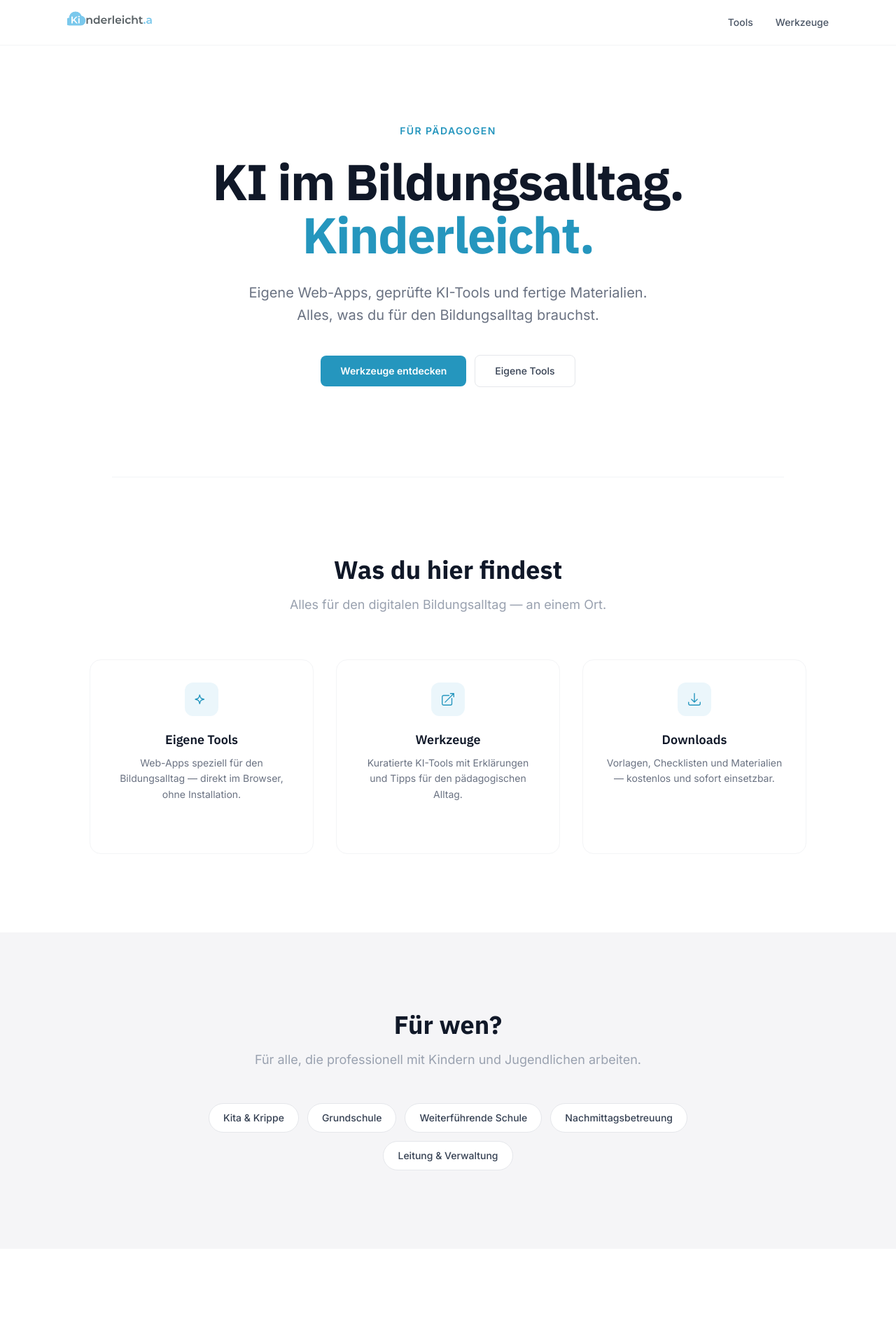
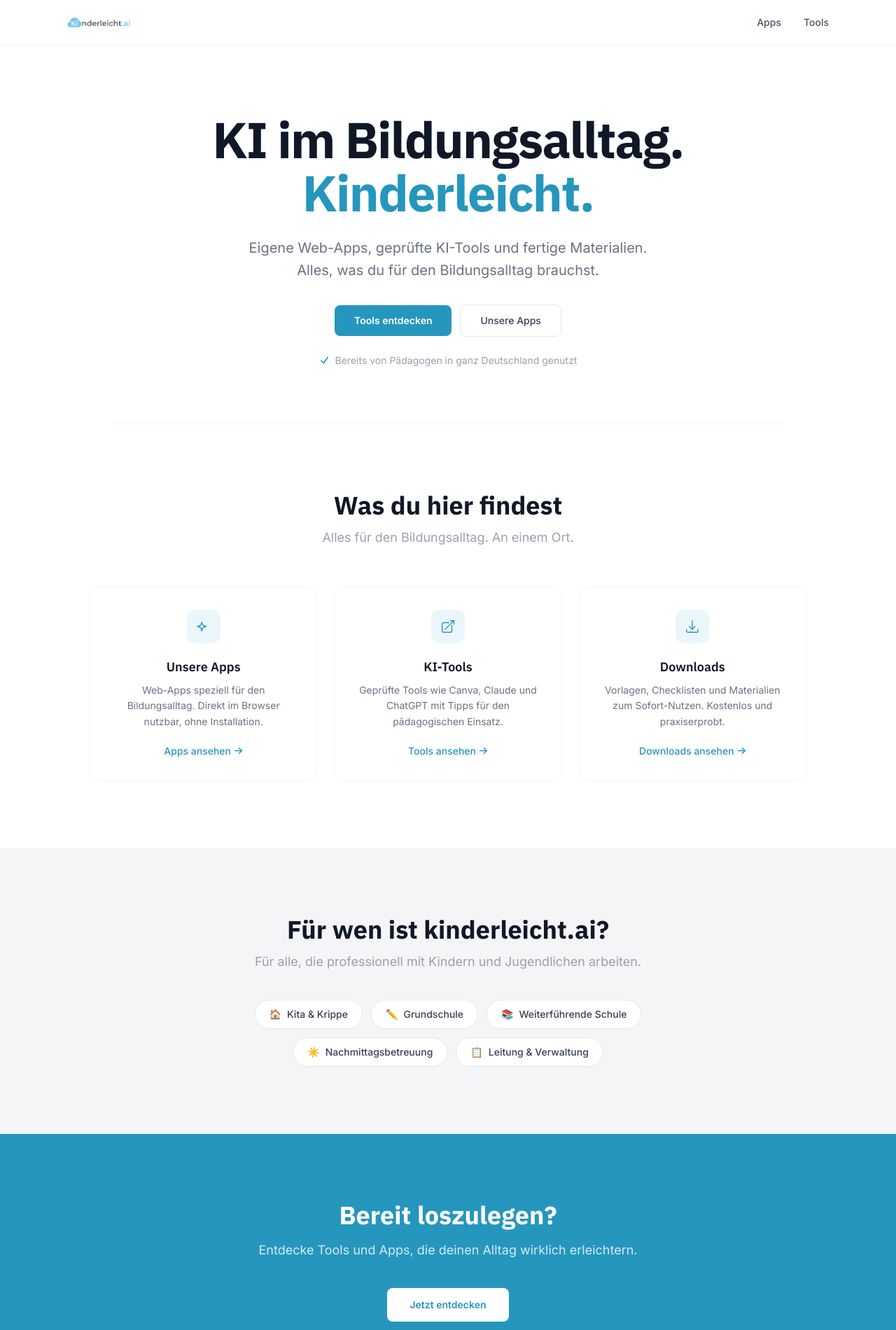
Before and after one commit to daumnicolas89-oss/kinderleicht-ai, a Next.js app: page / in a window 1280 px wide. Shown: the top 1900 px of the page at 70% size. Built offline with nearby package versions, Linux system fonts and the light colour scheme.

Commit message:
Layout 5

```diff
--- /dev/null
+++ b/app/apps/page.tsx
@@ -0,0 +1,79 @@
+import type { Metadata } from "next";
+import Link from "next/link";
+
+export const metadata: Metadata = {
+  title: "Apps — kinderleicht.ai",
+  description: "Eigene Web-Apps für den Bildungsalltag — direkt im Browser nutzbar.",
+};
+
+const apps = [
+  {
+    title: "Ferienplaner",
+    description:
+      "Ferienprogramme, Elternbriefe und Dienstpläne in Minuten statt Stunden. Direkt im Browser, ohne Installation.",
+    href: "https://ferienplaner.kinderleicht.ai",
+    tags: ["Planung", "Kita", "Schule"],
+  },
+];
+
+export default function AppsPage() {
+  return (
+    <section className="min-h-[70vh] py-20 px-4 sm:px-6 lg:px-8 bg-white">
+      <div className="max-w-6xl mx-auto">
+        <div className="max-w-2xl">
+          <p className="text-sm font-medium mb-3" style={{ color: "#2596be" }}>
+            Unsere Apps
+          </p>
+          <h1
+            className="text-4xl font-bold text-gray-900 tracking-tight leading-tight mb-4"
+            style={{ fontFamily: "var(--font-ibm-plex-sans)" }}
+          >
+            Web-Apps für Pädagogen
+          </h1>
+          <p className="text-lg text-gray-500 leading-relaxed">
+            Eigene KI-gestützte Web-Apps, speziell für den pädagogischen Alltag.
+            Direkt im Browser nutzbar, ohne Installation, ohne Account.
+          </p>
+        </div>
+
+        <div className="mt-12 grid grid-cols-1 sm:grid-cols-2 lg:grid-cols-3 gap-6">
+          {apps.map((app) => (
+            <Link
+              key={app.title}
+              href={app.href}
+              target="_blank"
+              rel="noopener noreferrer"
+              className="group bg-white rounded-xl border border-gray-100 shadow-sm p-6 flex flex-col gap-4 hover:border-[#74C5E0] hover:shadow-md transition-all"
+            >
+              <div className="flex items-start justify-between">
+                <h2
+                  className="text-base font-bold text-gray-900 group-hover:text-[#2596be] transition-colors"
+                  style={{ fontFamily: "var(--font-ibm-plex-sans)" }}
+                >
+                  {app.title}
+                </h2>
+                <svg
+                  width="16" height="16" viewBox="0 0 24 24" fill="none"
+                  stroke="currentColor" strokeWidth={2}
+                  className="text-gray-300 group-hover:text-[#2596be] transition-colors shrink-0 mt-0.5"
+                >
+                  <path strokeLinecap="round" strokeLinejoin="round" d="M13.5 6H5.25A2.25 2.25 0 003 8.25v10.5A2.25 2.25 0 005.25 21h10.5A2.25 2.25 0 0018 18.75V10.5m-10.5 6L21 3m0 0h-5.25M21 3v5.25" />
+                </svg>
+              </div>
+              <p className="text-sm text-gray-500 leading-relaxed flex-1">
+                {app.description}
+              </p>
+              <div className="flex flex-wrap gap-2">
+                {app.tags.map((tag) => (
+                  <span key={tag} className="text-xs px-2 py-1 rounded-full bg-[#F5F5F7] text-gray-500">
+                    {tag}
+                  </span>
+                ))}
+              </div>
+            </Link>
+          ))}
+        </div>
+      </div>
+    </section>
+  );
+}
--- a/app/page.tsx
+++ b/app/page.tsx
@@ -7,9 +7,10 @@ const pillars = [
         <path strokeLinecap="round" strokeLinejoin="round" d="M9.813 15.904L9 18.75l-.813-2.846a4.5 4.5 0 00-3.09-3.09L2.25 12l2.846-.813a4.5 4.5 0 003.09-3.09L9 5.25l.813 2.846a4.5 4.5 0 003.09 3.09L15.75 12l-2.846.813a4.5 4.5 0 00-3.09 3.09z" />
       </svg>
     ),
-    label: "Eigene Tools",
-    desc: "Web-Apps speziell für den Bildungsalltag — direkt im Browser, ohne Installation.",
-    href: "/tools",
+    label: "Unsere Apps",
+    desc: "Web-Apps speziell für den Bildungsalltag. Direkt im Browser nutzbar, ohne Installation.",
+    href: "/apps",
+    cta: "Apps ansehen",
   },
   {
     icon: (
@@ -17,9 +18,10 @@ const pillars = [
         <path strokeLinecap="round" strokeLinejoin="round" d="M13.5 6H5.25A2.25 2.25 0 003 8.25v10.5A2.25 2.25 0 005.25 21h10.5A2.25 2.25 0 0018 18.75V10.5m-10.5 6L21 3m0 0h-5.25M21 3v5.25" />
       </svg>
     ),
-    label: "Werkzeuge",
-    desc: "Kuratierte KI-Tools mit Erklärungen und Tipps für den pädagogischen Alltag.",
-    href: "/werkzeuge",
+    label: "KI-Tools",
+    desc: "Geprüfte Tools wie Canva, Claude und ChatGPT mit Tipps für den pädagogischen Einsatz.",
+    href: "/tools",
+    cta: "Tools ansehen",
   },
   {
     icon: (
@@ -28,32 +30,26 @@ const pillars = [
       </svg>
     ),
     label: "Downloads",
-    desc: "Vorlagen, Checklisten und Materialien — kostenlos und sofort einsetzbar.",
+    desc: "Vorlagen, Checklisten und Materialien zum Sofort-Nutzen. Kostenlos und praxiserprobt.",
     href: "/downloads",
+    cta: "Downloads ansehen",
   },
 ];
 
 const audiences = [
-  "Kita & Krippe",
-  "Grundschule",
-  "Weiterführende Schule",
-  "Nachmittagsbetreuung",
-  "Leitung & Verwaltung",
+  { label: "Kita & Krippe", emoji: "🏠" },
+  { label: "Grundschule", emoji: "✏️" },
+  { label: "Weiterführende Schule", emoji: "📚" },
+  { label: "Nachmittagsbetreuung", emoji: "☀️" },
+  { label: "Leitung & Verwaltung", emoji: "📋" },
 ];
 
 export default function HomePage() {
   return (
     <>
       {/* ── HERO ─────────────────────────────────────────── */}
-      <section className="bg-white pt-28 pb-32 px-4 sm:px-6 lg:px-8">
+      <section className="bg-white pt-24 pb-20 px-4 sm:px-6 lg:px-8">
         <div className="max-w-3xl mx-auto text-center">
-          <p
-            className="text-sm font-semibold uppercase tracking-widest mb-6"
-            style={{ color: "#2596be" }}
-          >
-            Für Pädagogen
-          </p>
-
           <h1
             className="text-5xl sm:text-6xl lg:text-[72px] font-bold tracking-tight text-gray-900 leading-[1.06]"
             style={{ fontFamily: "var(--font-ibm-plex-sans)" }}
@@ -62,25 +58,33 @@ export default function HomePage() {
             <span style={{ color: "#2596be" }}>Kinderleicht.</span>
           </h1>
 
-          <p className="mt-7 text-xl text-gray-500 leading-relaxed max-w-xl mx-auto">
+          <p className="mt-6 text-xl text-gray-500 leading-relaxed max-w-xl mx-auto">
             Eigene Web-Apps, geprüfte KI-Tools und fertige Materialien.
             Alles, was du für den Bildungsalltag brauchst.
           </p>
 
-          <div className="mt-10 flex flex-wrap items-center justify-center gap-3">
+          <div className="mt-8 flex flex-wrap items-center justify-center gap-3">
             <Link
-              href="/werkzeuge"
+              href="/tools"
               className="inline-flex items-center gap-2 px-7 py-3 rounded-lg text-white text-sm font-semibold transition-opacity hover:opacity-90"
               style={{ backgroundColor: "#2596be" }}
             >
-              Werkzeuge entdecken
+              Tools entdecken
             </Link>
             <Link
-              href="/tools"
+              href="/apps"
               className="inline-flex items-center px-7 py-3 rounded-lg border border-gray-200 text-gray-700 text-sm font-medium hover:bg-gray-50 transition-colors"
             >
-              Eigene Tools
+              Unsere Apps
             </Link>
+          </div>
+
+          {/* Trust line */}
+          <div className="mt-6 flex items-center justify-center gap-2 text-sm text-gray-400">
+            <svg width="15" height="15" viewBox="0 0 24 24" fill="none" stroke="#2596be" strokeWidth={2.5}>
+              <path strokeLinecap="round" strokeLinejoin="round" d="M4.5 12.75l6 6 9-13.5" />
+            </svg>
+            Bereits von Pädagogen in ganz Deutschland genutzt
           </div>
         </div>
       </section>
@@ -91,26 +95,25 @@ export default function HomePage() {
       </div>
 
       {/* ── THREE PILLARS ────────────────────────────────── */}
-      <section className="bg-white py-28 px-4 sm:px-6 lg:px-8">
+      <section className="bg-white py-24 px-4 sm:px-6 lg:px-8">
         <div className="max-w-5xl mx-auto">
-          <div className="text-center mb-16">
+          <div className="text-center mb-14">
             <h2
-              className="text-3xl sm:text-4xl font-bold text-gray-900 mb-4"
+              className="text-3xl sm:text-4xl font-bold text-gray-900 mb-3"
               style={{ fontFamily: "var(--font-ibm-plex-sans)" }}
             >
               Was du hier findest
             </h2>
             <p className="text-gray-400 text-lg">
-              Alles für den digitalen Bildungsalltag — an einem Ort.
+              Alles für den Bildungsalltag. An einem Ort.
             </p>
           </div>
 
-          <div className="grid grid-cols-1 sm:grid-cols-3 gap-8">
+          <div className="grid grid-cols-1 sm:grid-cols-3 gap-6">
             {pillars.map((p) => (
-              <Link
+              <div
                 key={p.label}
-                href={p.href}
-                className="group flex flex-col items-center text-center p-8 rounded-2xl border border-gray-100 hover:border-gray-200 hover:shadow-md transition-all duration-300"
+                className="flex flex-col items-center text-center p-8 rounded-2xl border border-gray-100 hover:border-gray-200 hover:shadow-md transition-all duration-300"
               >
                 <div
                   className="w-12 h-12 rounded-xl flex items-center justify-center mb-5"
@@ -127,62 +130,64 @@ export default function HomePage() {
                 <p className="text-sm text-gray-500 leading-relaxed flex-1">
                   {p.desc}
                 </p>
-                <span
-                  className="mt-5 text-sm font-medium opacity-0 group-hover:opacity-100 transition-opacity flex items-center gap-1"
+                <Link
+                  href={p.href}
+                  className="mt-5 text-sm font-medium flex items-center gap-1 hover:gap-2 transition-all"
                   style={{ color: "#2596be" }}
                 >
-                  Mehr erfahren
+                  {p.cta}
                   <svg width="13" height="13" viewBox="0 0 24 24" fill="none" stroke="currentColor" strokeWidth={2.5}>
                     <path strokeLinecap="round" strokeLinejoin="round" d="M13.5 4.5L21 12m0 0l-7.5 7.5M21 12H3" />
                   </svg>
-                </span>
-              </Link>
+                </Link>
+              </div>
             ))}
           </div>
         </div>
       </section>
 
       {/* ── AUDIENCE ─────────────────────────────────────── */}
-      <section className="bg-[#F5F5F7] py-28 px-4 sm:px-6 lg:px-8">
+      <section className="py-24 px-4 sm:px-6 lg:px-8" style={{ backgroundColor: "#F5F5F7" }}>
         <div className="max-w-3xl mx-auto text-center">
           <h2
-            className="text-3xl sm:text-4xl font-bold text-gray-900 mb-4"
+            className="text-3xl sm:text-4xl font-bold text-gray-900 mb-3"
             style={{ fontFamily: "var(--font-ibm-plex-sans)" }}
           >
-            Für wen?
+            Für wen ist kinderleicht.ai?
           </h2>
-          <p className="text-gray-400 text-lg mb-12">
+          <p className="text-gray-400 text-lg mb-10">
             Für alle, die professionell mit Kindern und Jugendlichen arbeiten.
           </p>
           <div className="flex flex-wrap justify-center gap-3">
-            {audiences.map((label) => (
+            {audiences.map((a) => (
               <span
-                key={label}
-                className="inline-flex items-center px-5 py-2.5 rounded-full bg-white border border-gray-200 text-sm font-medium text-gray-700"
+                key={a.label}
+                className="inline-flex items-center gap-2 px-5 py-2.5 rounded-full bg-white border border-gray-200 text-sm font-medium text-gray-700"
               >
-                {label}
+                <span>{a.emoji}</span>
+                {a.label}
               </span>
             ))}
           </div>
         </div>
       </section>
 
-      {/* ── BOTTOM CTA ───────────────────────────────────── */}
-      <section className="bg-white py-28 px-4 sm:px-6 lg:px-8">
+      {/* ── CTA ──────────────────────────────────────────── */}
+      <section className="py-24 px-4 sm:px-6 lg:px-8" style={{ backgroundColor: "#2596be" }}>
         <div className="max-w-2xl mx-auto text-center">
           <h2
-            className="text-3xl sm:text-4xl font-bold text-gray-900 mb-5"
+            className="text-3xl sm:text-4xl font-bold text-white mb-4"
             style={{ fontFamily: "var(--font-ibm-plex-sans)" }}
           >
             Bereit loszulegen?
           </h2>
-          <p className="text-gray-400 text-lg mb-10">
-            Entdecke Tools und Werkzeuge, die deinen Alltag wirklich erleichtern.
+          <p className="text-lg mb-10" style={{ color: "rgba(255,255,255,0.80)" }}>
+            Entdecke Tools und Apps, die deinen Alltag wirklich erleichtern.
           </p>
           <Link
-            href="/werkzeuge"
-            className="inline-flex items-center gap-2 px-8 py-3.5 rounded-lg text-white text-sm font-semibold transition-opacity hover:opacity-90"
-            style={{ backgroundColor: "#2596be" }}
+            href="/tools"
+            className="inline-flex items-center gap-2 px-8 py-3.5 rounded-lg text-sm font-semibold transition-opacity hover:opacity-90"
+            style={{ backgroundColor: "#ffffff", color: "#2596be" }}
           >
             Jetzt entdecken
           </Link>
--- a/app/werkzeuge/[slug]/page.tsx
+++ b/app/tools/[slug]/page.tsx
@@ -8,26 +8,26 @@ type Props = {
 export async function generateMetadata({ params }: Props): Promise<Metadata> {
   const { slug } = await params;
   return {
-    title: `${slug} — Werkzeuge — kinderleicht.ai`,
+    title: `${slug} — Tools — kinderleicht.ai`,
   };
 }
 
-export default async function WerkzeugDetailPage({ params }: Props) {
+export default async function ToolDetailPage({ params }: Props) {
   const { slug } = await params;
 
   return (
     <section className="min-h-[70vh] py-20 px-4 sm:px-6 lg:px-8 bg-white">
       <div className="max-w-6xl mx-auto">
         <Link
-          href="/werkzeuge"
+          href="/tools"
           className="inline-flex items-center gap-1 text-sm text-gray-400 hover:text-gray-700 transition-colors mb-10"
         >
-          ← Alle Werkzeuge
+          ← Alle Tools
         </Link>
 
         <div className="max-w-2xl">
           <p className="text-sm font-medium mb-3" style={{ color: "#2596be" }}>
-            Werkzeug
+            Tool
           </p>
           <h1
             className="text-4xl font-bold text-gray-900 tracking-tight leading-tight mb-4"
@@ -39,7 +39,7 @@ export default async function WerkzeugDetailPage({ params }: Props) {
               .join(" ")}
           </h1>
           <p className="text-lg text-gray-500 leading-relaxed">
-            Detailseite für dieses Werkzeug — Beschreibung, Einsatzideen und
+            Detailseite für dieses Tool. Beschreibung, Einsatzideen und
             direkte Links folgen in Kürze.
           </p>
         </div>
--- a/app/tools/page.tsx
+++ b/app/tools/page.tsx
@@ -1,20 +1,9 @@
 import type { Metadata } from "next";
-import Link from "next/link";
 
 export const metadata: Metadata = {
   title: "Tools — kinderleicht.ai",
-  description: "Eigene Web-Apps für den Bildungsalltag — direkt im Browser nutzbar.",
+  description: "Geprüfte KI-Tools für Erzieher und Lehrkräfte.",
 };
-
-const tools = [
-  {
-    title: "Ferienplaner",
-    description:
-      "Ferienprogramme, Elternbriefe und Dienstpläne in Minuten statt Stunden. Direkt im Browser, ohne Installation.",
-    href: "https://ferienplaner.kinderleicht.ai",
-    tags: ["Planung", "Kita", "Schule"],
-  },
-];
 
 export default function ToolsPage() {
   return (
@@ -22,65 +11,22 @@ export default function ToolsPage() {
       <div className="max-w-6xl mx-auto">
         <div className="max-w-2xl">
           <p className="text-sm font-medium mb-3" style={{ color: "#2596be" }}>
-            Eigene Tools
+            KI-Tools
           </p>
           <h1
             className="text-4xl font-bold text-gray-900 tracking-tight leading-tight mb-4"
             style={{ fontFamily: "var(--font-ibm-plex-sans)" }}
           >
-            Web-Apps für Pädagogen
+            Geprüfte KI-Tools
           </h1>
           <p className="text-lg text-gray-500 leading-relaxed">
-            Eigene KI-gestützte Web-Apps, speziell für den pädagogischen Alltag.
-            Direkt im Browser nutzbar — ohne Installation, ohne Account.
+            Sorgfältig ausgewählte KI-Tools wie Canva, Claude und ChatGPT —
+            mit Erklärungen und konkreten Einsatzideen für den Bildungsbereich.
           </p>
         </div>
 
-        <div className="mt-12 grid grid-cols-1 sm:grid-cols-2 lg:grid-cols-3 gap-6">
-          {tools.map((tool) => (
-            <Link
-              key={tool.title}
-              href={tool.href}
-              target="_blank"
-              rel="noopener noreferrer"
-              className="group bg-white rounded-xl border border-gray-100 shadow-sm p-6 flex flex-col gap-4 hover:border-[#74C5E0] hover:shadow-md transition-all"
-            >
-              <div className="flex items-start justify-between">
-                <h2
-                  className="text-base font-bold text-gray-900 group-hover:text-[#2596be] transition-colors"
-                  style={{ fontFamily: "var(--font-ibm-plex-sans)" }}
-                >
-                  {tool.title}
-                </h2>
-                <svg
-                  width="16"
-                  height="16"
-                  viewBox="0 0 24 24"
-                  fill="none"
-                  stroke="currentColor"
-                  strokeWidth={2}
-                  className="text-gray-300 group-hover:text-[#2596be] transition-colors shrink-0 mt-0.5"
-                >
-                  <path strokeLinecap="round" strokeLinejoin="round" d="M13.5 6H5.25A2.25 2.25 0 003 8.25v10.5A2.25 2.25 0 005.25 21h10.5A2.25 2.25 0 0018 18.75V10.5m-10.5 6L21 3m0 0h-5.25M21 3v5.25" />
-                </svg>
-              </div>
-
-              <p className="text-sm text-gray-500 leading-relaxed flex-1">
-                {tool.description}
-              </p>
-
-              <div className="flex flex-wrap gap-2">
-                {tool.tags.map((tag) => (
-                  <span
-                    key={tag}
-                    className="text-xs px-2 py-1 rounded-full bg-[#F5F5F7] text-gray-500"
-                  >
-                    {tag}
-                  </span>
-                ))}
-              </div>
-            </Link>
-          ))}
+        <div className="mt-16 py-16 border border-gray-100 rounded-xl bg-[#F5F5F7] text-center">
+          <p className="text-gray-400 text-sm">Tools werden in Kürze veröffentlicht.</p>
         </div>
       </div>
     </section>
--- a/app/werkzeuge/page.tsx
+++ /dev/null
@@ -1,35 +0,0 @@
-import type { Metadata } from "next";
-
-export const metadata: Metadata = {
-  title: "Werkzeuge — kinderleicht.ai",
-  description: "Kuratierte KI-Tools für Erzieher und Lehrkräfte.",
-};
-
-export default function WerkzeugePage() {
-  return (
-    <section className="min-h-[70vh] py-20 px-4 sm:px-6 lg:px-8 bg-white">
-      <div className="max-w-6xl mx-auto">
-        <div className="max-w-2xl">
-          <p className="text-sm font-medium mb-3" style={{ color: "#2596be" }}>
-            Werkzeuge
-          </p>
-          <h1
-            className="text-4xl font-bold text-gray-900 tracking-tight leading-tight mb-4"
-            style={{ fontFamily: "var(--font-ibm-plex-sans)" }}
-          >
-            Kuratierte KI-Tools
-          </h1>
-          <p className="text-lg text-gray-500 leading-relaxed">
-            Sorgfältig ausgewählte KI-Tools aus dem Netz — mit Erklärungen und
-            konkreten Einsatzideen für den Bildungsbereich. Kein Overload, nur
-            das Nützliche.
-          </p>
-        </div>
-
-        <div className="mt-16 py-16 border border-gray-100 rounded-xl bg-[#F5F5F7] text-center">
-          <p className="text-gray-400 text-sm">Werkzeuge werden in Kürze veröffentlicht.</p>
-        </div>
-      </div>
-    </section>
-  );
-}
--- a/components/Logo.tsx
+++ b/components/Logo.tsx
@@ -1,42 +1,15 @@
 import Image from "next/image";
 
-/**
- * Logo-Crop via overflow:hidden + negativem margin-top.
- *
- * Gemessen aus Kinderleicht-1000x1000.png:
- *   Logo-Inhalt: y ≈ 400–680px (28% Höhe, startet bei 40% von oben)
- *                x ≈ 25–975px  (95% Breite)
- */
 export default function Logo({ height = 32 }: { height?: number }) {
-  const fullSize = Math.round(height / 0.28); // Vollbild-Höhe so skalieren, dass Logo = height
-  const offsetY = Math.round(fullSize * 0.40); // Whitespace oben abschneiden
-  const offsetX = Math.round(fullSize * 0.025); // minimales Whitespace links
-  const containerWidth = Math.round(fullSize * 0.95);
+  const width = Math.round(height * 2.5); // 1000×400 → Seitenverhältnis 2.5:1
 
   return (
-    <div
-      style={{
-        height,
-        width: containerWidth,
-        overflow: "hidden",
-        flexShrink: 0,
-      }}
-    >
-      <Image
-        src="/Kinderleicht-1000x1000.png"
-        alt="kinderleicht.ai"
-        width={fullSize}
-        height={fullSize}
-        style={{
-          width: fullSize,
-          height: fullSize,
-          marginTop: -offsetY,
-          marginLeft: -offsetX,
-          display: "block",
-          maxWidth: "none",
-        }}
-        priority
-      />
-    </div>
+    <Image
+      src="/Kinderleicht-1000x400.png"
+      alt="kinderleicht.ai"
+      width={width}
+      height={height}
+      priority
+    />
   );
 }
--- a/components/Nav.tsx
+++ b/components/Nav.tsx
@@ -19,16 +19,16 @@ export default function Nav() {
           {/* Desktop Nav */}
           <nav className="hidden md:flex items-center gap-8">
             <Link
+              href="/apps"
+              className="text-sm font-medium text-gray-600 hover:text-gray-900 transition-colors"
+            >
+              Apps
+            </Link>
+            <Link
               href="/tools"
               className="text-sm font-medium text-gray-600 hover:text-gray-900 transition-colors"
             >
               Tools
-            </Link>
-            <Link
-              href="/werkzeuge"
-              className="text-sm font-medium text-gray-600 hover:text-gray-900 transition-colors"
-            >
-              Werkzeuge
             </Link>
           </nav>
 
@@ -38,21 +38,9 @@ export default function Nav() {
             onClick={() => setMobileOpen(!mobileOpen)}
             aria-label="Menü öffnen"
           >
-            <span
-              className={`block w-5 h-0.5 bg-gray-700 transition-all duration-200 ${
-                mobileOpen ? "rotate-45 translate-y-2" : ""
-              }`}
-            />
-            <span
-              className={`block w-5 h-0.5 bg-gray-700 transition-all duration-200 ${
-                mobileOpen ? "opacity-0" : ""
-              }`}
-            />
-            <span
-              className={`block w-5 h-0.5 bg-gray-700 transition-all duration-200 ${
-                mobileOpen ? "-rotate-45 -translate-y-2" : ""
-              }`}
-            />
+            <span className={`block w-5 h-0.5 bg-gray-700 transition-all duration-200 ${mobileOpen ? "rotate-45 translate-y-2" : ""}`} />
+            <span className={`block w-5 h-0.5 bg-gray-700 transition-all duration-200 ${mobileOpen ? "opacity-0" : ""}`} />
+            <span className={`block w-5 h-0.5 bg-gray-700 transition-all duration-200 ${mobileOpen ? "-rotate-45 -translate-y-2" : ""}`} />
           </button>
         </div>
 
@@ -60,18 +48,18 @@ export default function Nav() {
         {mobileOpen && (
           <nav className="md:hidden border-t border-gray-100 py-4 flex flex-col gap-4">
             <Link
+              href="/apps"
+              className="text-sm font-medium text-gray-700 hover:text-gray-900"
+              onClick={() => setMobileOpen(false)}
+            >
+              Apps
+            </Link>
+            <Link
               href="/tools"
               className="text-sm font-medium text-gray-700 hover:text-gray-900"
               onClick={() => setMobileOpen(false)}
             >
               Tools
-            </Link>
-            <Link
-              href="/werkzeuge"
-              className="text-sm font-medium text-gray-700 hover:text-gray-900"
-              onClick={() => setMobileOpen(false)}
-            >
-              Werkzeuge
             </Link>
           </nav>
         )}
```
Also changed, not shown: public/Kinderleicht-1000x1000.png (deleted), public/Kinderleicht-1000x400.png (added).
